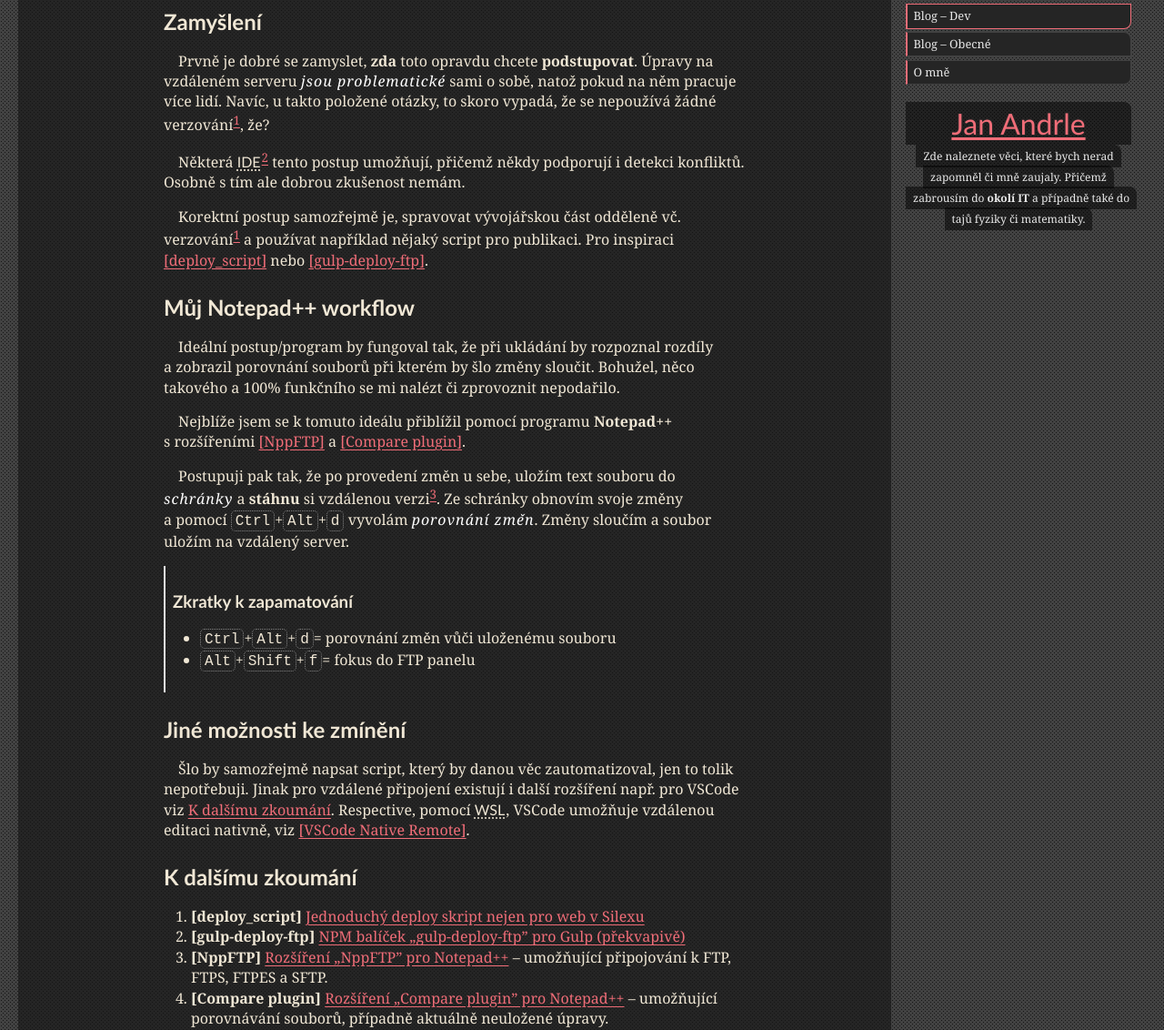
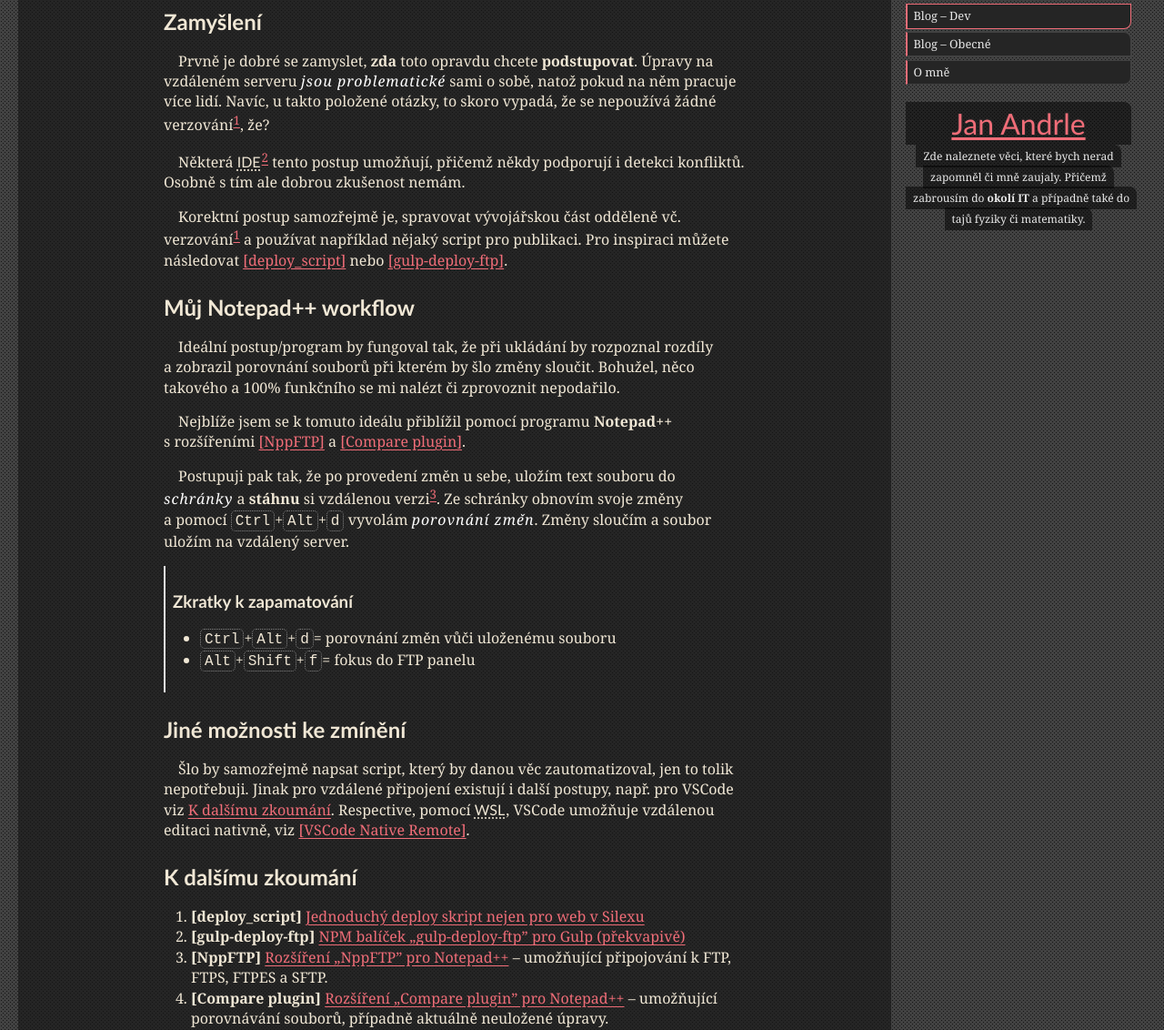
Before and after one commit to jaandrle/jaandrle.github.io, a Jekyll site: the page built from _posts/2020/2020-11-13-editace-na-ftp.md, in a window 1280 px wide and 1400 px high, cut to the strip 268-1400 px from the top of the window. Shown: the whole strip at 91% size. Built offline with Jekyll 4.4.1, drawn with Linux system fonts in a browser that asks for light colours; emoji names are drawn with the system emoji font.

Commit message:
Update 2020-11-13-editace-na-ftp.md

```diff
--- a/_posts/2020/2020-11-13-editace-na-ftp.md
+++ b/_posts/2020/2020-11-13-editace-na-ftp.md
@@ -45,7 +45,7 @@ Prvně je dobré se zamyslet, **zda** toto opravdu chcete **podstupovat**. Úpra
 
 Některá {{ site.data.abbr.IDE }}[^2] tento postup umožňují, přičemž někdy podporují i detekci konfliktů. Osobně s tím ale dobrou zkušenost nemám.
 
-Korektní postup samozřejmě je, spravovat vývojářskou část odděleně vč. verzování[^1] a používat například nějaký script pro publikaci. Pro inspiraci {% include reference.html target="deploy_script" %} nebo {% include reference.html target="gulp-deploy-ftp" %}.
+Korektní postup samozřejmě je, spravovat vývojářskou část odděleně vč. verzování[^1] a používat například nějaký script pro publikaci. Pro inspiraci můžete následovat {% include reference.html target="deploy_script" %} nebo {% include reference.html target="gulp-deploy-ftp" %}.
 
 ## Můj Notepad++ workflow
 Ideální postup/program by fungoval tak, že při ukládání by rozpoznal rozdíly a zobrazil porovnání souborů při kterém by šlo změny sloučit. Bohužel, něco takového a 100% funkčního se mi nalézt či zprovoznit nepodařilo.
@@ -62,7 +62,7 @@ Postupuji pak tak, že po provedení změn u sebe, uložím text souboru do *sc
 {% endcapture %}{% include textBox.html text=tmp_textBox %}
 
 ## Jiné možnosti ke zmínění
-Šlo by samozřejmě napsat script, který by danou věc zautomatizoval, jen to tolik nepotřebuji. Jinak pro vzdálené připojení existují i další rozšíření např. pro VSCode viz [K dalšímu zkoumání](#k-dalšímu-zkoumání). Respective, pomocí {{ site.data.abbr.WSL }}, VSCode umožňuje vzdálenou editaci nativně, viz {% include reference.html target="VSCode Native Remote" %}.
+Šlo by samozřejmě napsat script, který by danou věc zautomatizoval, jen to tolik nepotřebuji. Jinak pro vzdálené připojení existují i další postupy, např. pro VSCode viz [K dalšímu zkoumání](#k-dalšímu-zkoumání). Respective, pomocí {{ site.data.abbr.WSL }}, VSCode umožňuje vzdálenou editaci nativně, viz {% include reference.html target="VSCode Native Remote" %}.
 
 ## K dalšímu zkoumání
 {% include references_list.html references=page.reference %}
```
